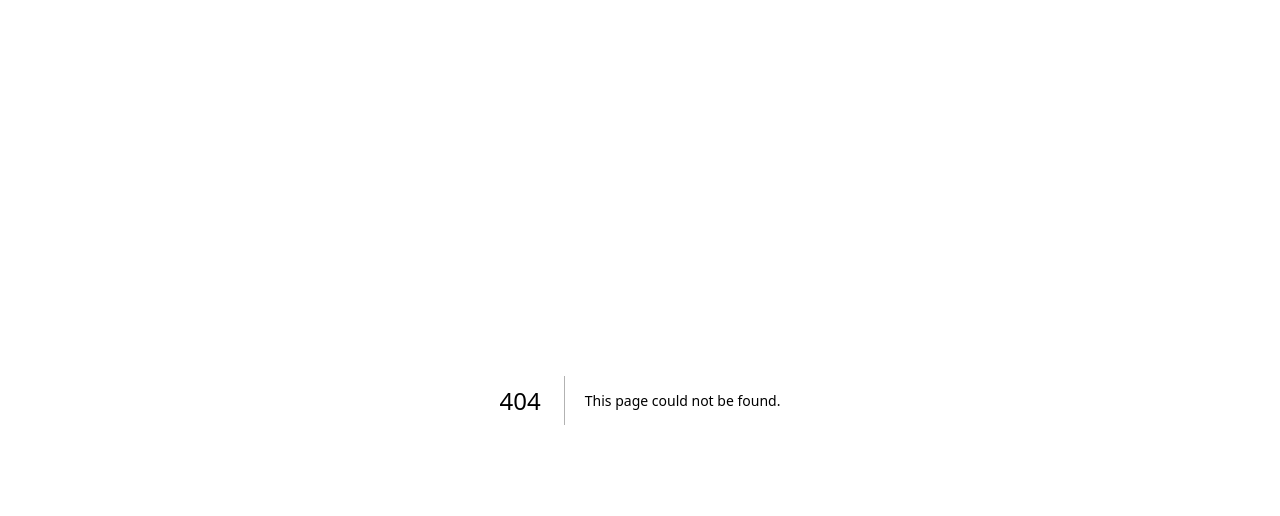
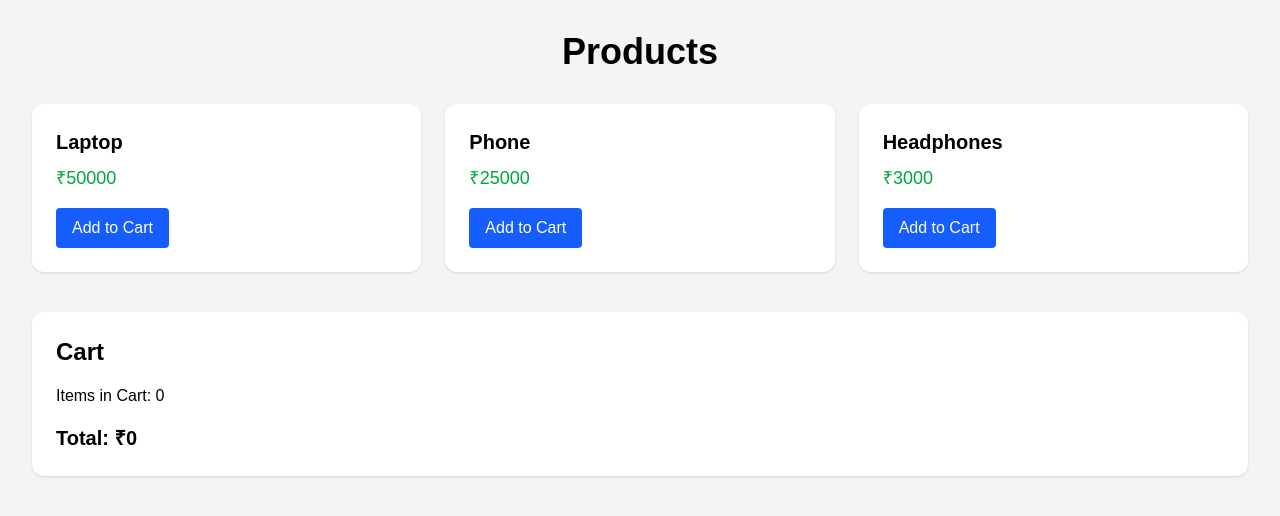
Before and after one commit to himanshuverse/NEXT-JS, a Next.js app: page /cart in a window 1280 px wide. Before the commit this address had no page. Shown: the top 516 px of the page. Built offline with nearby package versions, Linux system fonts and the light colour scheme.

Commit message:
client page understanding

```diff
--- /dev/null
+++ b/app/cart/page.tsx
@@ -0,0 +1,116 @@
+"use client";
+
+import { useState,useEffect } from "react";
+
+export default function CartPage() {
+  const products = [
+    { id: 1, name: "Laptop", price: 50000 },
+    { id: 2, name: "Phone", price: 25000 },
+    { id: 3, name: "Headphones", price: 3000 },
+  ];
+
+  const [cart, setCart] = useState<
+    { id: number; name: string; price: number }[]
+  >([]);
+  useEffect(() => {
+    const savedCart = localStorage.getItem("cart");
+
+    if (savedCart) {
+      setCart(JSON.parse(savedCart));
+    }
+  }, []);
+
+  useEffect(() => {
+    localStorage.setItem(
+      "cart",
+      JSON.stringify(cart)
+    );
+  }, [cart]);
+
+  const addToCart = (
+    product: { id: number; name: string; price: number }
+  ) => {
+    const exists = cart.find(
+      (item) => item.id === product.id
+    );
+
+    if (!exists) {
+      setCart([...cart, product]);
+    }
+  };
+
+  const removeFromCart = (id: number) => {
+    setCart(
+      cart.filter((item) => item.id !== id)
+    );
+  };
+
+  const totalPrice = cart.reduce(
+    (sum, item) => sum + item.price,
+    0
+  );
+
+  return (
+    <div className="min-h-screen bg-gray-100 p-8 text-black" >
+      <h1 className="text-4xl font-bold text-center mb-8">
+        Products
+      </h1>
+
+      <div className="grid grid-cols-1 md:grid-cols-3 gap-6">
+        {products.map((product) => (
+          <div
+            key={product.id}
+            className="bg-white p-6 rounded-xl shadow"
+          >
+            <h2 className="text-xl font-semibold">
+              {product.name}
+            </h2>
+
+            <p className="text-green-600 text-lg mt-2">
+              ₹{product.price}
+            </p>
+
+            <button
+              onClick={() => addToCart(product)}
+              className="mt-4 bg-blue-600 text-white px-4 py-2 rounded"
+            >
+              Add to Cart
+            </button>
+          </div>
+        ))}
+      </div>
+
+      <div className="mt-10 bg-white p-6 rounded-xl shadow">
+        <h2 className="text-2xl font-bold mb-4">
+          Cart
+        </h2>
+
+        <p>Items in Cart: {cart.length}</p>
+
+        {cart.map((item) => (
+          <div
+            key={item.id}
+            className="flex justify-between py-2"
+          >
+            <span>
+              {item.name} - ₹{item.price}
+            </span>
+
+            <button
+              onClick={() =>
+                removeFromCart(item.id)
+              }
+              className="bg-red-500 text-white px-3 py-1 rounded"
+            >
+              Remove
+            </button>
+          </div>
+        ))}
+
+        <h3 className="text-xl font-bold mt-4">
+          Total: ₹{totalPrice}
+        </h3>
+      </div>
+    </div>
+  );
+}
--- a/app/profile/products/page.tsx
+++ b/app/profile/products/page.tsx
@@ -1,6 +1,6 @@
 import Link from "next/link";
 
-export default function products(){
+export default function products() {
   const products = [
     {
       id: 1,
@@ -19,7 +19,7 @@ export default function products(){
     },
   ];
 
-    return(
+  return (
 
     <div className="min-h-screen bg-gray-100 p-8">
       <h1 className="text-4xl font-bold text-center mb-10">
```
Also changed, not shown: app/profile/products/[slug]/page.tsx (+6 -10 lines). Lines whose indentation alone changed are shown as unchanged.
